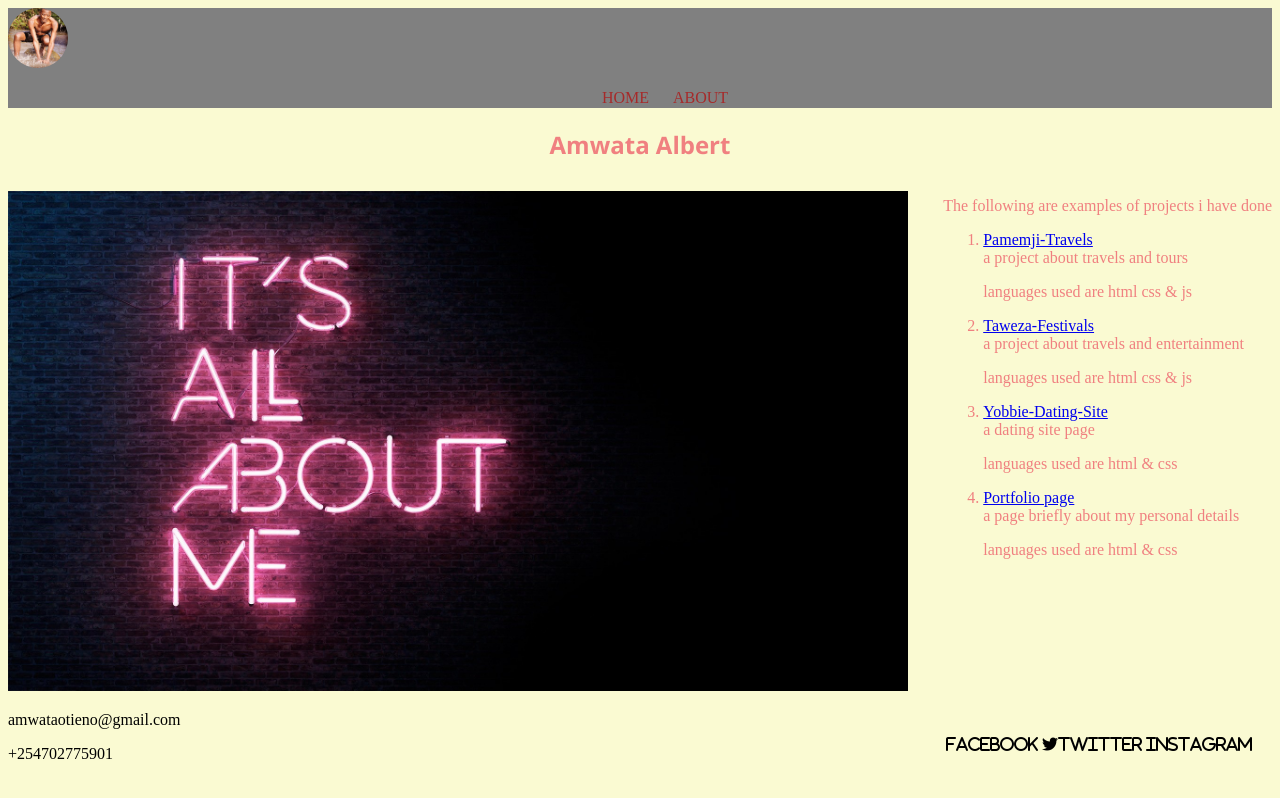
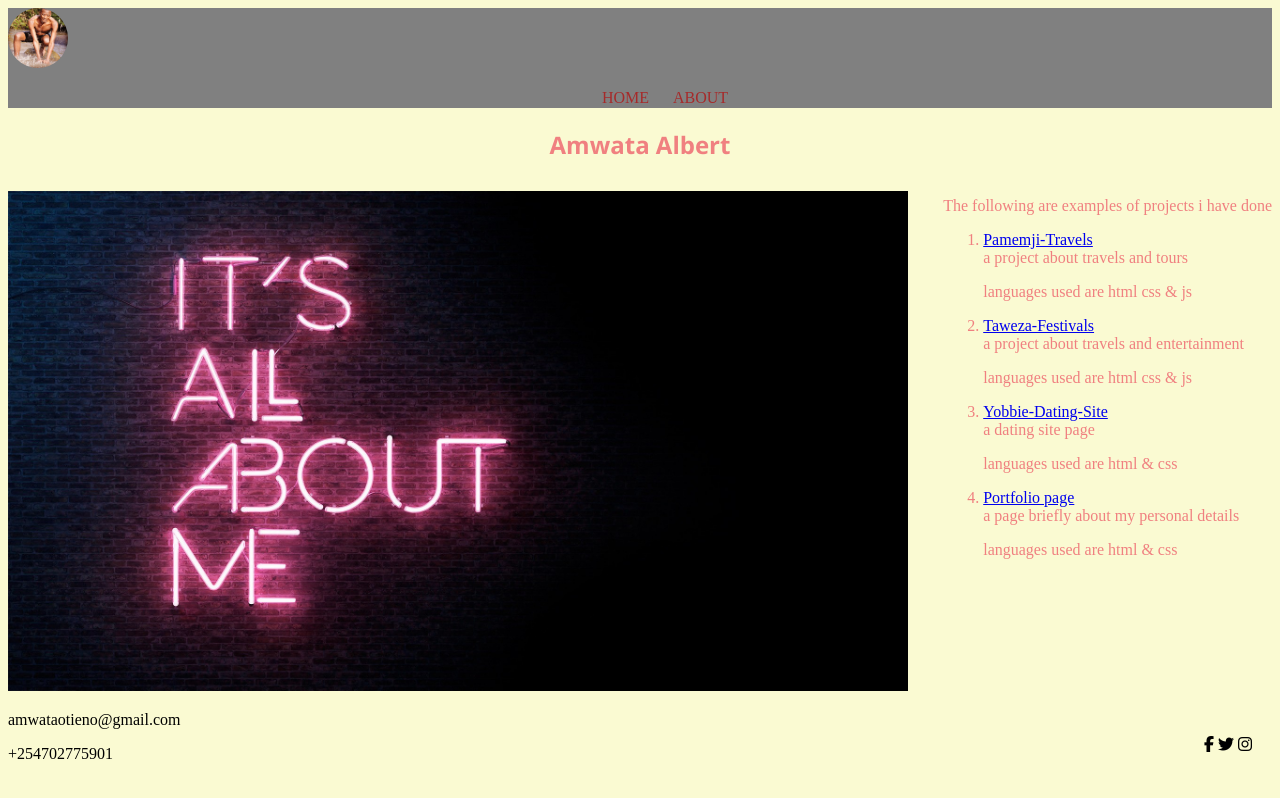
Before and after one commit to Amwata-Albert/WEEK-ONE-IP, a plain HTML site: page index.html in a window 1280 px wide. Drawn offline with Linux system fonts and the light colour scheme.

Commit message:
added icons

```diff
--- a/index.html
+++ b/index.html
@@ -6,7 +6,8 @@
     <title>portfolio-page</title>
     <link rel="stylesheet" type="text/css" href="css/styles.css">
     <link rel="stylesheet" href="path/to/font-awesome/css/font-awesome.min.css">
-
+    <link rel="stylesheet" href="https://cdnjs.cloudflare.com/ajax/libs/font-awesome/4.7.0/css/font-awesome.min.css">
+<link rel="stylesheet" href="path/to/font-awesome/css/font-awesome.min.css">
 </head>
 <body>
   <header class="header">
@@ -51,9 +52,9 @@
           <p>+254702775901</p>
       </div>
       <div class="footer2">
-          <i class="fa fa-facebok">facebook</i>
-          <i class="fa fa-twitter">twitter</i>
-          <i class="fa fa-Instaram">Instagram</i>
+          <i class="fa fa-facebook"></i>
+          <i class="fa fa-twitter"></i>
+          <i class="fa fa-instagram"></i>
       </div>
   </footer>
 </body>
```
Also changed, not shown: about.html (+5 -5 lines).
